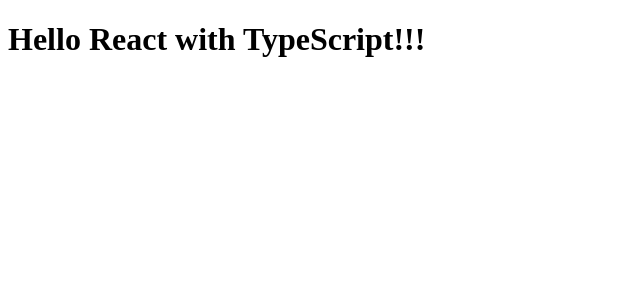
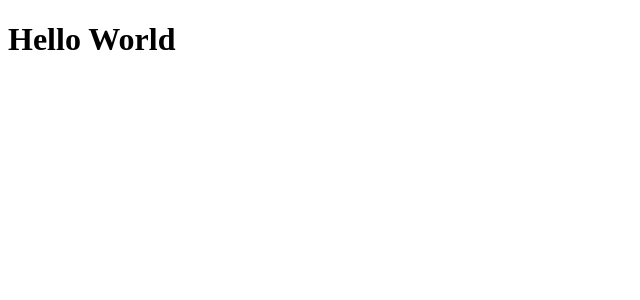
Before and after one commit to sh4869/git-status-time-machine, a React app in the folder client/: page / in a window 1280 px wide. Shown: the top 300 px of the page, without its empty margins (0-640 px from the left). Built offline with nearby package versions, Linux system fonts and the light colour scheme; the HTML template or start-up script is replaced by a standard one.

Commit message:
Add Config

```diff
--- a/client/package.json
+++ b/client/package.json
@@ -8,7 +8,13 @@
     "@types/react-dom": "^16.9.8",
     "@types/webpack": "^4.41.21",
     "@types/webpack-dev-server": "^3.11.0",
+    "@typescript-eslint/eslint-plugin": "^3.10.1",
+    "@typescript-eslint/parser": "^3.10.1",
     "awesome-typescript-loader": "^5.2.1",
+    "eslint": "^7.7.0",
+    "eslint-config-prettier": "^6.11.0",
+    "eslint-plugin-prettier": "^3.1.4",
+    "prettier": "^2.1.1",
     "ts-node": "^9.0.0",
     "typescript": "^4.0.2",
     "webpack": "^4.44.1",
--- /dev/null
+++ b/client/src/app.tsx
@@ -0,0 +1,9 @@
+import * as React from 'react';
+
+export const App = () => {
+  return (
+    <div>
+      <h1>Hello World</h1>
+    </div>
+  );
+};
--- a/client/src/index.tsx
+++ b/client/src/index.tsx
@@ -1,7 +1,5 @@
 import * as React from 'react';
 import * as ReactDOM from 'react-dom';
+import { App } from './app';
 
-ReactDOM.render(
-  <h1>Hello React with TypeScript!!!</h1>,
-  document.getElementById('app'),
-);
+ReactDOM.render(<App />, document.getElementById('app'));
```
Also changed, not shown: client/.eslintrc.json (added), 2 other files (tests, documents, lock files or other folders).
